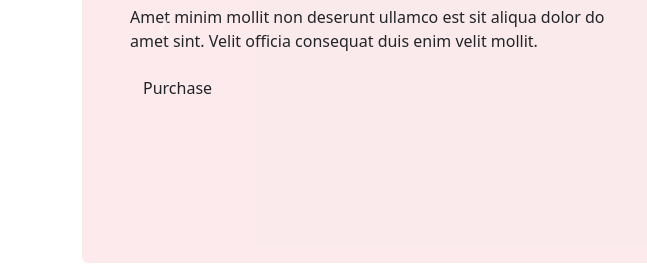
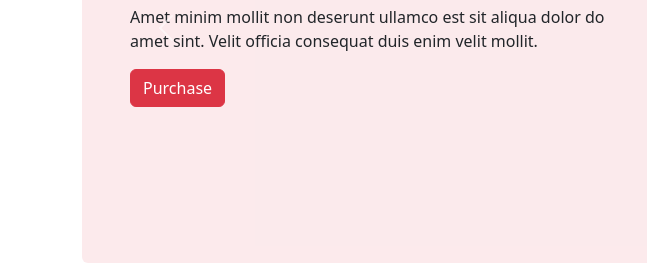
Before and after one commit to syedmirhabib/bikerz-zone, a plain HTML site: page index.html in a window 1280 px wide. Shown: the part 263-542 px from the top of the page, 0-647 px from the left. Drawn offline with nearby package versions, Linux system fonts and the light colour scheme.

Commit message:
btn-danger

```diff
--- a/index.html
+++ b/index.html
@@ -50,7 +50,7 @@
                             </h1>
                             <p>Amet minim mollit non deserunt ullamco est sit aliqua dolor do amet sint. Velit officia consequat duis enim velit mollit.
                             </p>
-                            <button class="btn btn-bz-danger">Purchase</button>
+                            <button class="btn btn-danger">Purchase</button>
                         </div>
                     </div>
                     <div class="col-12 col-md-6">
```
